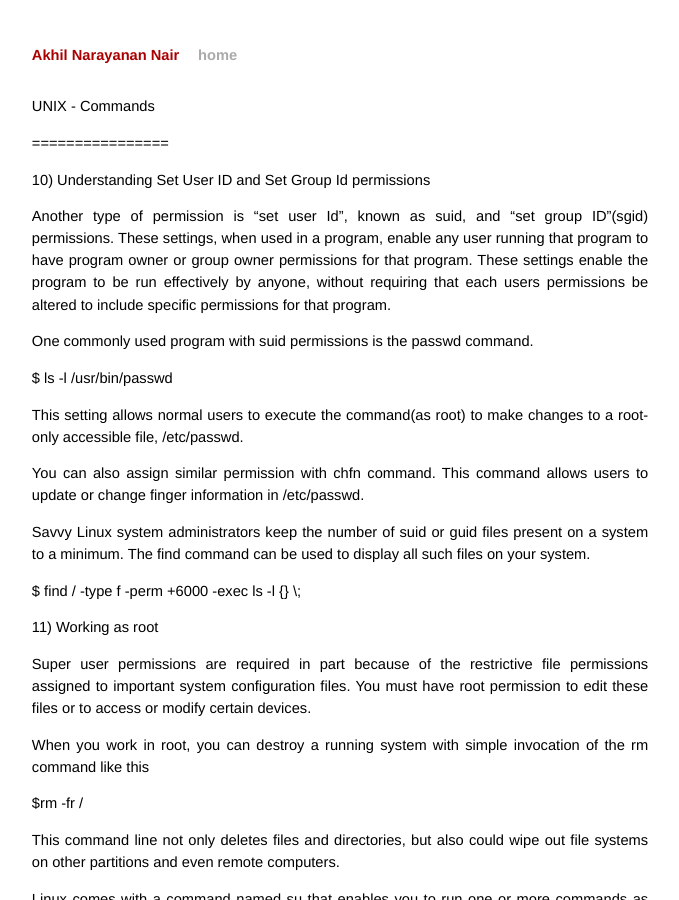
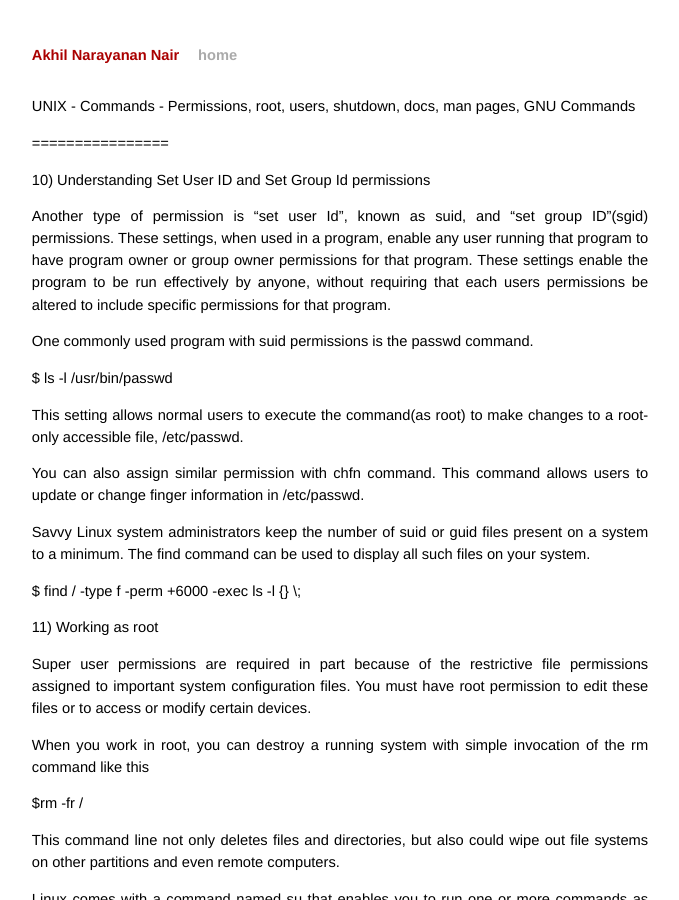
Before and after one commit to akhiln007/web-repo, a Jekyll site: the page built from _posts/2018-03-17-Unix Commands.md, in a window 1280 px wide and 900 px high. Shown: the whole window, without its empty margins (300-979 px from the left). Built offline with Jekyll 4.4.1, drawn with Linux system fonts in a browser that asks for light colours.

Commit message:
title change

```diff
--- a/_posts/2018-03-17-Unix Commands.md
+++ b/_posts/2018-03-17-Unix Commands.md
@@ -1,7 +1,7 @@
 ---
 layout: post
 
-title: UNIX - Commands
+title: UNIX - Commands - Permissions, root, users, shutdown, docs, man pages, GNU Commands
 ---
 
 
```
